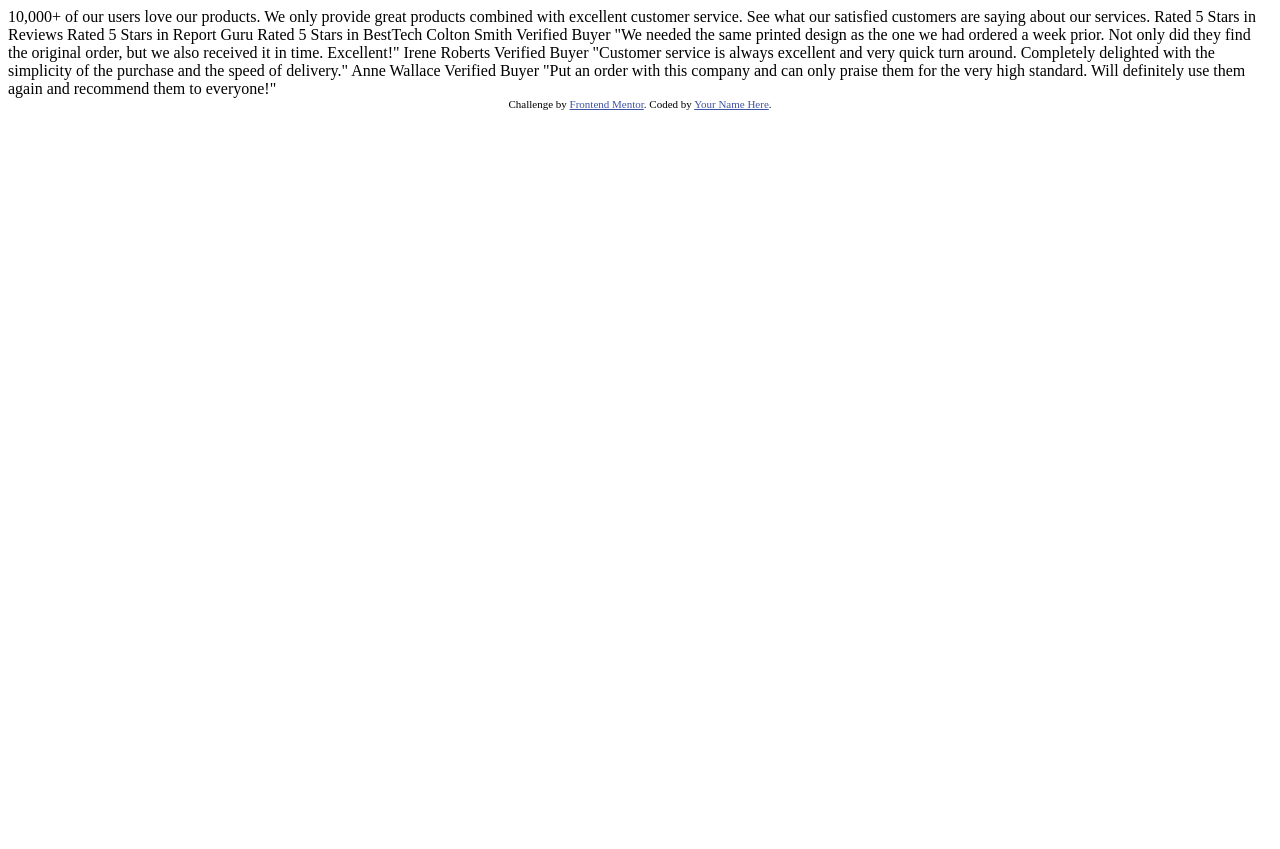
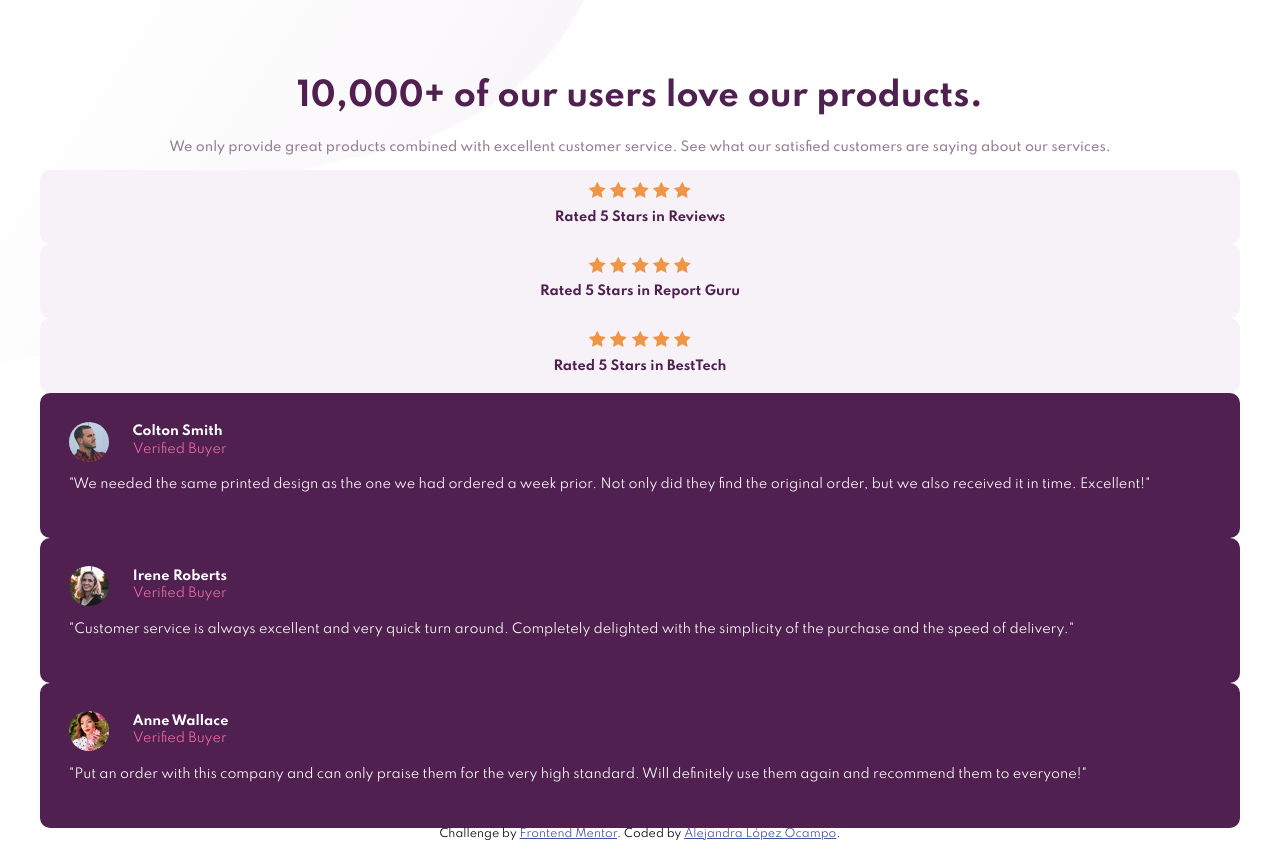
Before and after one commit to hamo225/social-proof-section-master, a plain HTML site: page index.html in a window 1280 px wide. Before the commit the page ends 800 px from the top, so only its background shows below. Drawn offline with Linux system fonts and the light colour scheme.

Commit message:
adding first styles

```diff
--- a/index.html
+++ b/index.html
@@ -11,6 +11,7 @@
       sizes="32x32"
       href="./images/favicon-32x32.png"
     />
+    <link rel="stylesheet" href="styles.css">
 
     <title>Frontend Mentor | Social proof section</title>
 
@@ -26,36 +27,110 @@
     </style>
   </head>
   <body>
-    10,000+ of our users love our products.
 
-    We only provide great products combined with excellent customer service.
-    See what our satisfied customers are saying about our services.
+    <h1 class="header">10,000+ of our users love our products.</h1>
+    <p class="header-text">We only provide great products combined with excellent customer service.
+      See what our satisfied customers are saying about our services.</p>
 
+    <section class="review-wapper">
+      <article class="review-card">
+        <div class="review-stars">
+          <img src="./images/icon-star.svg" alt="star-1">
+          <img src="./images/icon-star.svg" alt="star-2">
+          <img src="./images/icon-star.svg" alt="star-3">
+          <img src="./images/icon-star.svg" alt="star-4">
+          <img src="./images/icon-star.svg" alt="star-5">
+        </div>
+        <p>
           Rated 5 Stars in Reviews
-    Rated 5 Stars in Report Guru
-    Rated 5 Stars in BestTech
+        </p>
 
+        </article>
+      <article class="review-card">
+        <div class="review-stars">
+          <img src="./images/icon-star.svg" alt="star-1">
+          <img src="./images/icon-star.svg" alt="star-2">
+          <img src="./images/icon-star.svg" alt="star-3">
+          <img src="./images/icon-star.svg" alt="star-4">
+          <img src="./images/icon-star.svg" alt="star-5">
+        </div>
+        <p>Rated 5 Stars in Report Guru</p>
+        </article>
+      <article class="review-card">
+        <div class="review-stars">
+          <img src="./images/icon-star.svg" alt="star-1">
+          <img src="./images/icon-star.svg" alt="star-2">
+          <img src="./images/icon-star.svg" alt="star-3">
+          <img src="./images/icon-star.svg" alt="star-4">
+          <img src="./images/icon-star.svg" alt="star-5">
+        </div>
+        <p>Rated 5 Stars in BestTech</p>
+        </article>
+    </section>
+
+    <section class="feedback-wrapper">
+      <article class="feedback-card">
+        <div class="feedback-author">
+        <img src="./images/image-colton.jpg" alt="author-pic">
+          <div class="author-info">
+            <p class="author-name">
               Colton Smith
+            </p>
+            <p class="author-tier">
               Verified Buyer
+            </p>
+          </div>
+
+        </div>
+        <p class="feedback-text">
           "We needed the same printed design as the one we had ordered a week prior.
           Not only did they find the original order, but we also received it in time.
           Excellent!"
-
+        </p>
+        </article>
+      <article class="feedback-card">
+        <div class="feedback-author">
+        <img src="./images/image-irene.jpg" alt="author-pic">
+        <div class="author-info">
+          <p class="author-name">
             Irene Roberts
+          </p>
+          <p class="author-tier">
             Verified Buyer
+          </p>
+        </div>
+        </div>
+        <p class="feedback-text">
           "Customer service is always excellent and very quick turn around. Completely
           delighted with the simplicity of the purchase and the speed of delivery."
+        </p>
 
+        </article>
+      <article class="feedback-card">
+        <div class="feedback-author">
+        <img src="./images/image-anne.jpg" alt="author-pic">
+        <div class="author-info">
+          <p class="author-name">
             Anne Wallace
+          </p>
+          <p class="author-tier">
             Verified Buyer
+          </p>
+        </div>
+        </div>
+        <p class="feedback-text">
           "Put an order with this company and can only praise them for the very high
           standard. Will definitely use them again and recommend them to everyone!"
+        </p>
+    </article>
+    </section>
 
     <div class="attribution">
       Challenge by
       <a href="https://www.frontendmentor.io?ref=challenge" target="_blank"
         >Frontend Mentor</a
-      >. Coded by <a href="#">Your Name Here</a>.
+      >. Coded by <a href="#">Alejandra López Ocampo</a>.
+
     </div>
   </body>
 </html>
--- /dev/null
+++ b/styles.css
@@ -0,0 +1,87 @@
+@import url("https://fonts.googleapis.com/css2?family=Spartan:wght@400;500;700&display=swap");
+
+body {
+  --dark-magenta: hsl(300, 43%, 22%);
+  --grayish-magenta: hsl(303, 10%, 53%);
+  --soft-pink: hsl(333, 80%, 67%);
+  --light-magenta: hsl(300, 24%, 96%);
+
+  font-family: "Spartan", sans-serif;
+  background-image: url("./images/bg-pattern-top-desktop.svg");
+  background-repeat: no-repeat;
+
+  padding: 0 2em;
+}
+
+.header {
+  margin-top: 2.5em;
+  font-weight: 700;
+  text-align: center;
+  color: var(--dark-magenta);
+  line-height: 2rem;
+}
+
+.header-text {
+  margin-top: 2em;
+  font-weight: 500;
+  font-size: 0.8em;
+  text-align: center;
+  color: var(--grayish-magenta);
+  line-height: 1.2rem;
+}
+
+.review-wapper {
+}
+
+.review-card {
+  text-align: center;
+  padding: 0.8em;
+  background-color: var(--light-magenta);
+  border-radius: 10px;
+}
+
+.review-card p {
+  margin: 0.5em;
+  font-size: 0.8em;
+  font-weight: 700;
+  color: var(--dark-magenta);
+}
+
+.feedback-card {
+  background-color: var(--dark-magenta);
+  border-radius: 10px;
+  padding: 1.8em;
+}
+
+.feedback-card img {
+  height: 40px;
+  border-radius: 20px;
+}
+
+.feedback-text {
+  color: white;
+  font-size: 0.8em;
+  line-height: 1.7em;
+}
+
+.feedback-author {
+  display: flex;
+  align-items: center;
+}
+
+.author-info {
+  margin-left: 1.5em;
+}
+
+.author-name {
+  color: white;
+  font-size: 0.8em;
+  font-weight: 700;
+  margin: 0;
+}
+.author-tier {
+  color: var(--soft-pink);
+  font-size: 0.8em;
+  font-weight: 400;
+  margin: 0.2em 0;
+}
```
Lines whose indentation alone changed are shown as unchanged.
